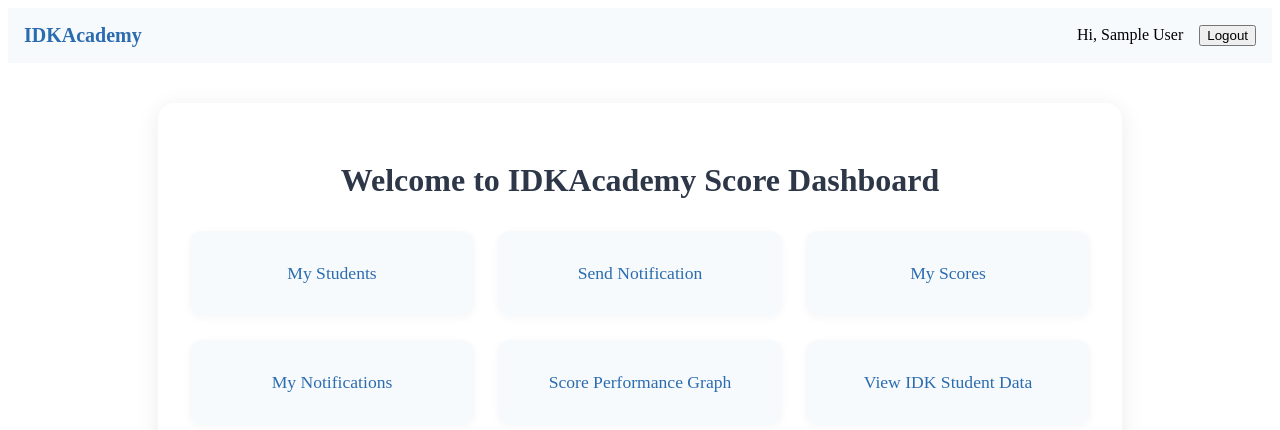
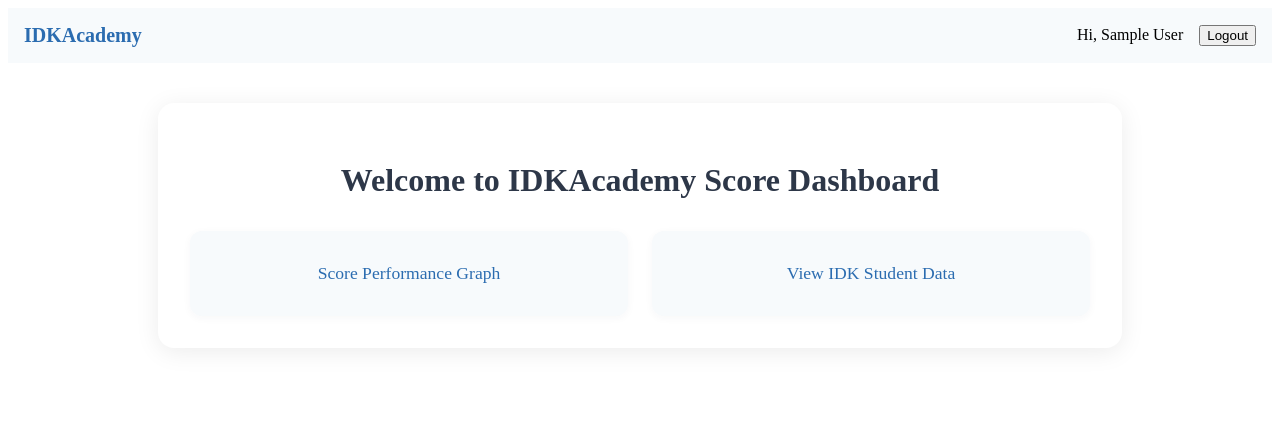
Before and after one commit to robluefire99/idk-academy-system-ROC, a React (Create React App) app in the folder frontend/: page / in a window 1280 px wide. Shown: the top 430 px of the page. Built offline with nearby package versions, Linux system fonts and the light colour scheme; no server answers; sample sign-in values are in the browser's storage.

Commit message:
Update Issues on FE and BE

```diff
--- a/frontend/src/pages/DashboardPage.js
+++ b/frontend/src/pages/DashboardPage.js
@@ -1,17 +1,21 @@
 import React from 'react';
 import { Link } from 'react-router-dom';
+import { useSelector } from 'react-redux';
 import styles from './DashboardPage.module.css';
 
-export default () => (
+export default () => {
+  const role = useSelector(state => state.auth.role);
+  return (
     <div className={styles.dashboardContainer}>
       <h2 className={styles.heading}>Welcome to IDKAcademy Score Dashboard</h2>
       <div className={styles.cardGrid}>
-      <Link to="/lecturer/students" className={styles.card}>My Students</Link>
-      <Link to="/lecturer/notifications" className={styles.card}>Send Notification</Link>
-      <Link to="/student/scores" className={styles.card}>My Scores</Link>
-      <Link to="/student/notifications" className={styles.card}>My Notifications</Link>
+        {role === 'lecturer' && <Link to="/lecturer/students" className={styles.card}>My Students</Link>}
+        {role === 'lecturer' && <Link to="/lecturer/notifications" className={styles.card}>Send Notification</Link>}
+        {role === 'student' && <Link to="/student/scores" className={styles.card}>My Scores</Link>}
+        {role === 'student' && <Link to="/student/notifications" className={styles.card}>My Notifications</Link>}
         <Link to="/score-visualization" className={styles.card}>Score Performance Graph</Link>
         <Link to="/dummy-students" className={styles.card}>View IDK Student Data</Link>
       </div>
     </div>
   );
+};
```
Also changed, not shown: 1 other file (tests, documents, lock files or other folders). Lines whose indentation alone changed are shown as unchanged.
